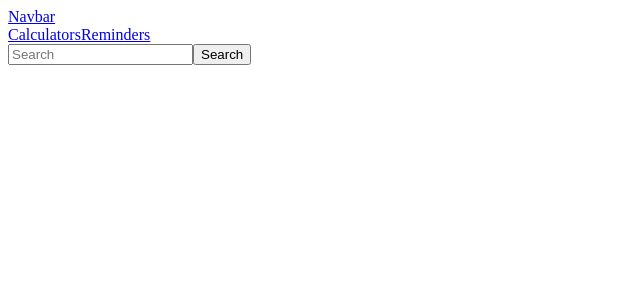
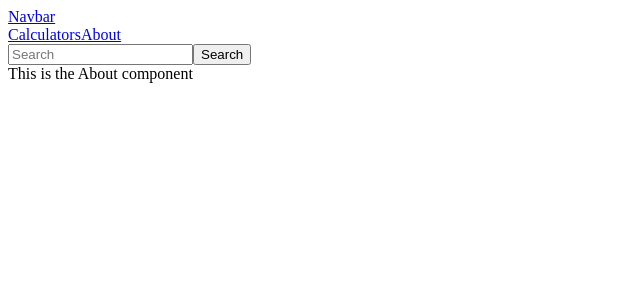
Before and after one commit to ViktorKuzmanov/Learning-React-Router, a React (Create React App) app: page /about in a window 1280 px wide. Shown: the top 300 px of the page, without its empty margins (0-640 px from the left). Built offline with nearby package versions, Linux system fonts and the light colour scheme; the HTML template or start-up script is replaced by a standard one.

Commit message:
rename Reminders component into About component

```diff
--- a/src/App.js
+++ b/src/App.js
@@ -2,7 +2,7 @@ import React from "react";
 import NavBar from "./components/NavBar";
 import { BrowserRouter as Router, Route } from "react-router-dom";
 import Calculators from "./components/Calculators";
-import Reminders from "./components/Reminders";
+import About from "./components/About";
 
 export default class App extends React.Component {
   render() {
@@ -11,7 +11,7 @@ export default class App extends React.Component {
         <Router>
           <NavBar />
           <Route path="/" exact component={Calculators}></Route>
-          <Route path="/reminders" exact component={Reminders}></Route>
+          <Route path="/about" exact component={About}></Route>
         </Router>
       </div>
     );
--- /dev/null
+++ b/src/components/About.jsx
@@ -0,0 +1,7 @@
+import React from "react";
+
+export default class About extends React.Component {
+  render() {
+    return <div>This is the About component</div>;
+  }
+}
--- a/src/components/NavBar.jsx
+++ b/src/components/NavBar.jsx
@@ -12,7 +12,7 @@ export default class NavBar extends React.Component {
             <Link to="/">Calculators</Link>
           </Nav.Link>
           <Nav.Link>
-            <Link to="/reminders">Reminders</Link>
+            <Link to="/about">About</Link>
           </Nav.Link>
         </Nav>
         <Form inline>
--- a/src/components/Reminders.jsx
+++ /dev/null
@@ -1,7 +0,0 @@
-import React from "react";
-
-export default class Reminders extends React.Component {
-  render() {
-    return <div>This is the Reminders component</div>;
-  }
-}
```
